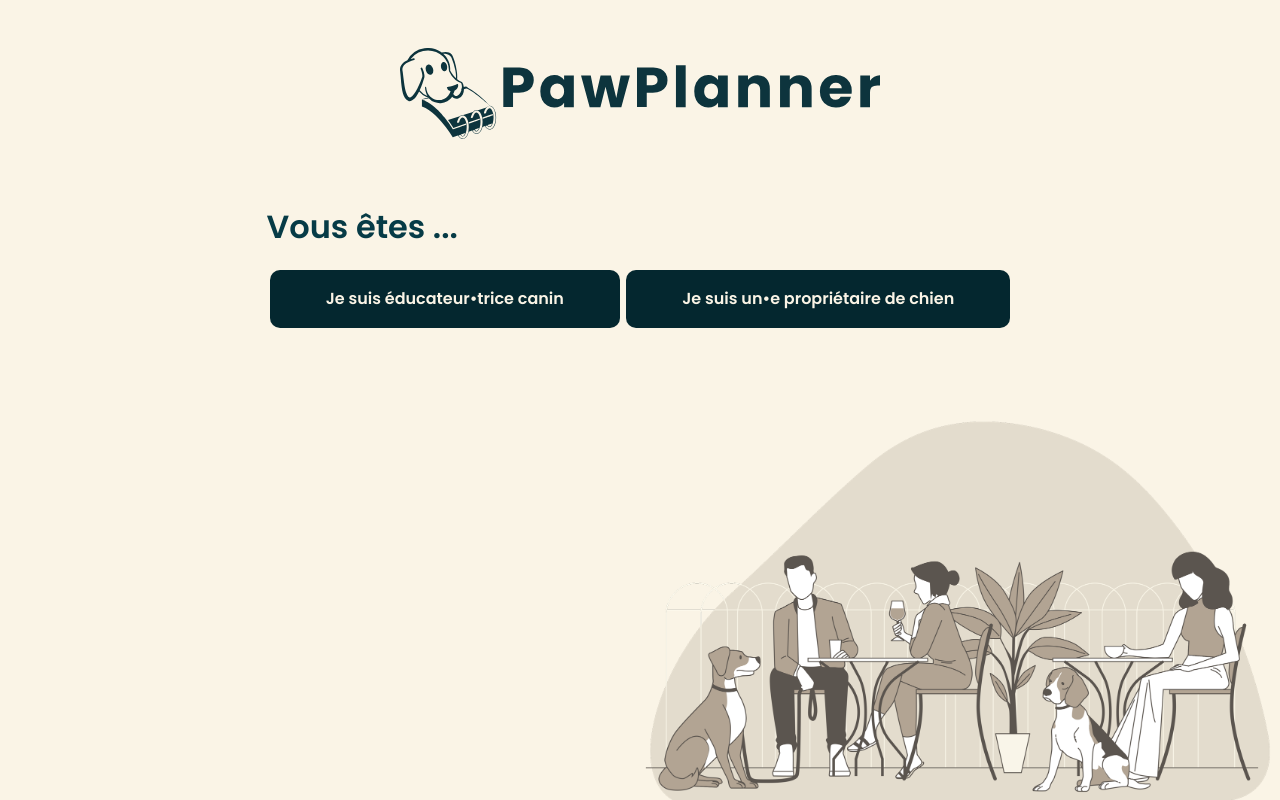
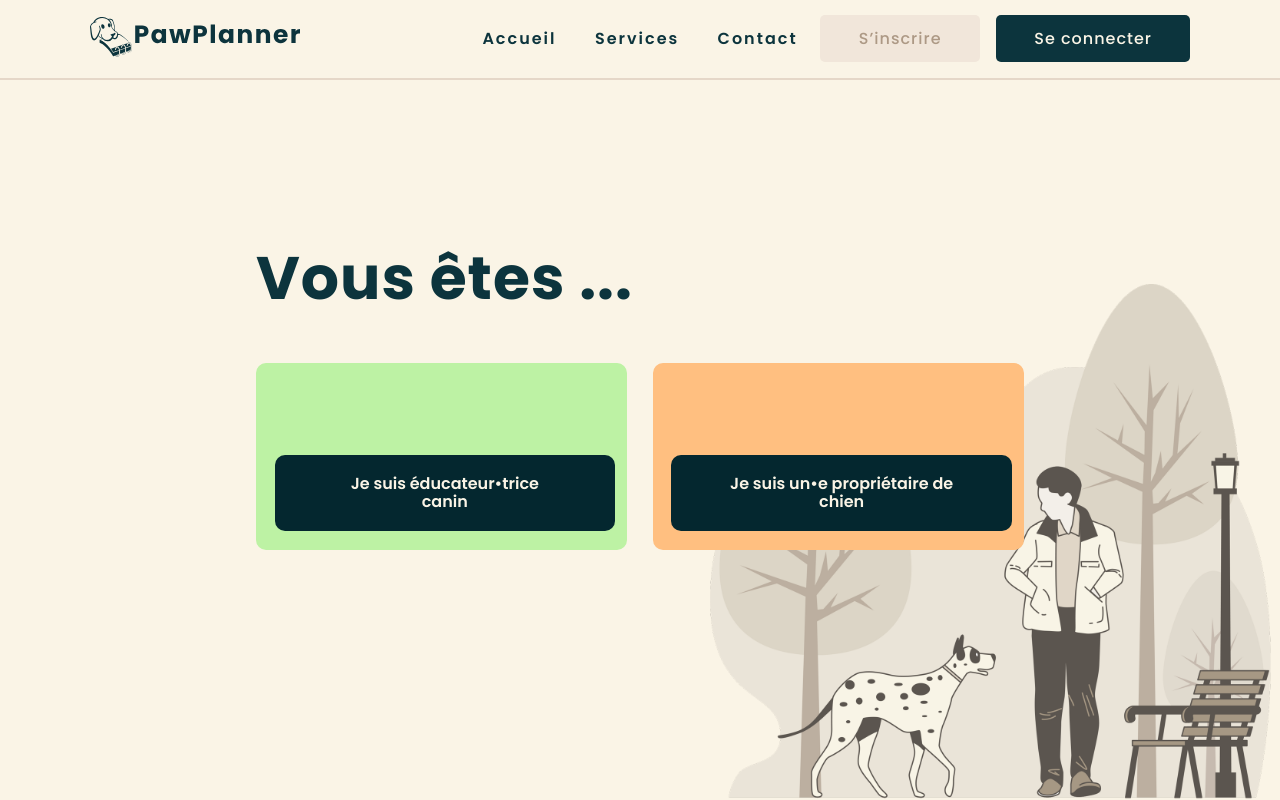
Before and after one commit to WildCodeSchool/cdajs-2405-projet-la-meute, a React (Vite) app in the folder client/: page /registration in a window 1280 px wide. Built offline with nearby package versions, Linux system fonts and the light colour scheme.

Commit message:
Première étape frontend

```diff
--- a/client/src/components/_atoms/Button/Button.scss
+++ b/client/src/components/_atoms/Button/Button.scss
@@ -1,22 +1,24 @@
 @import "@style";
 
 .button {
-    all: unset;
+    all: inherit;
     min-height: $btn-height;
     color: $primary-light;
     font-weight: $semiBold;
     border-radius: $atoms-radius;
-    padding: 0.8rem;
+    padding: 1.25rem;
     padding-inline: 3.5rem;
     margin: 0.2rem;
     font-size: $s;
     background-color: $blue-200;
     text-align: center;
     cursor: pointer;
+    border: none;
 
     &.btn-submit {
         $background-color: $blue-200;
         background-color: $background-color;
+
         &:hover {
             background-color: lighten($background-color, 10%);
         }
@@ -25,6 +27,7 @@
     &.btn-deny {
         $background-color: $blue-500;
         background-color: $background-color;
+
         &:hover {
             background-color: lighten($background-color, 10%);
         }
@@ -33,6 +36,7 @@
     &.btn-invite {
         $background-color: $blue-500;
         background-color: $background-color;
+
         &:hover {
             background-color: lighten($background-color, 10%);
         }
@@ -41,6 +45,7 @@
     &.btn-default {
         $background-color: $blue-200;
         background-color: $background-color;
+
         &:hover {
             background-color: lighten($background-color, 10%);
         }
@@ -49,9 +54,9 @@
     &.btn-role-select {
         $background-color: $blue-500;
         background-color: $background-color;
-        cursor: pointer;
+
         &:hover {
-          background-color: lighten($background-color, 5%);
+            background-color: lighten($background-color, 10%);
         }
-      }
+    }
 }
--- a/client/src/layouts/WelcomePage/Header.scss
+++ b/client/src/layouts/WelcomePage/Header.scss
@@ -44,7 +44,23 @@
     }
 }
 
-.welcomepage__header--button {
+.welcomepage__header--button-sign {
+    background-color: $beige-200;
+    color: $beige-500;
+    font-size: $s;
+    font-weight: $medium;
+    font-style: normal;
+    padding: 1.5vh 3vw;
+    border-radius: 5px;
+    letter-spacing: 1px;
+
+    &:hover {
+        background-color: $beige-300;
+        color: $beige-500;
+    }
+}
+
+.welcomepage__header--button-login {
     background-color: $primary-dark;
     color: $primary-light;
     font-size: $s;
@@ -52,6 +68,8 @@
     font-style: normal;
     padding: 1.5vh 3vw;
     border-radius: 5px;
+    letter-spacing: 1px;
+    margin-left: $s;
 
     &:hover {
         background-color: $blue-100;
--- a/client/src/layouts/WelcomePage/Header.tsx
+++ b/client/src/layouts/WelcomePage/Header.tsx
@@ -17,9 +17,14 @@ function Header() {
 					<a href="/services">Services</a>
 					<a href="/contact">Contact</a>
 				</div>
-				<a href="/login" className="welcomepage__header--button">
-					Se connecter / S’inscrire
-				</a>
+				<div>
+					<a href="/registration" className="welcomepage__header--button-sign">
+						S’inscrire
+					</a>
+					<a href="/login" className="welcomepage__header--button-login">
+						Se connecter
+					</a>
+				</div>
 			</header>
 		</>
 	);
--- a/client/src/pages/Homepage/Homepage.tsx
+++ b/client/src/pages/Homepage/Homepage.tsx
@@ -22,7 +22,7 @@ function Homepage() {
 				<h2>De quel côté êtes-vous ?</h2>
 				<div className="homepage__div--choice">
 					<div className="homepage__div--choice-left">
-						<h3 className="homepage__div--choice-title">Éducateur</h3>
+						<h3 className="homepage__div--choice-title">🙋🏻‍♂️ Éducateur</h3>
 						<p className="homepage__div--choice-text">
 							Optimisez votre emploi du temps grâce à notre plateforme de
 							gestion de planning. En tant qu’Éducateur canin, vous pourrez
@@ -31,7 +31,7 @@ function Homepage() {
 						</p>
 					</div>
 					<div className="homepage__div--choice-right">
-						<h3 className="homepage__div--choice-title">Propriétaire</h3>
+						<h3 className="homepage__div--choice-title">🐶 Propriétaire</h3>
 						<p className="homepage__div--choice-text">
 							Simplifiez la gestion des séances avec votre Éducateur canin. En
 							tant que Propriétaire, vous pouvez consulter facilement les
--- a/client/src/pages/Registration/Registration.scss
+++ b/client/src/pages/Registration/Registration.scss
@@ -2,30 +2,71 @@
 
 .registration {
     min-height: 100vh;
-    background-image: url("@/assets/illustrations/chien-attendant-sages-restaurant-proprietaires.png");
-    background-size: 50%;
+    background-image: url("@/assets/illustrations/promeneur-proprietaire-se-baladant-avec-son-chien-au-parc.png");
+    background-size: 45%;
     background-position: bottom right;
     background-repeat: no-repeat;
     display: flex;
     flex-direction: column;
     align-items: center;
+    justify-content: center;
+}
 
-    &__logo {
-        width: 30rem;
-        margin-inline: auto;
-        max-width: 80%;
-        margin-block: 3rem;
-    }
+.registration__section--choice {
 
-    &__form {
-        margin-block: 0;
-    }
+    width: 60%;
 
-    &__bottomLinks:first-child {
-        margin-block-end: 1rem;
+    h2 {
+        color: $primary-dark;
+        font-size: 3.75rem;
+        font-weight: $bold;
+        font-style: normal;
+        letter-spacing: 1px;
     }
 }
 
+.registration__div--choice {
+    display: flex;
+    flex-direction: row;
+    justify-content: space-between;
+    align-items: center;
+    padding-bottom: 7vh;
+    gap: 2vw;
+}
+
+.registration__div--choice-left {
+    background-color: $green-100;
+    padding: 2%;
+    width: 100%;
+    border-radius: $atoms-radius;
+}
+
+.registration__div--choice-right {
+    background-color: $orange-300;
+    padding: 2%;
+    width: 100%;
+    border-radius: $atoms-radius;
+}
+
+.registration__div--choice-title {
+    margin-top: 1vh;
+    color: $blue-300;
+    font-size: $xl;
+    font-weight: $bold;
+}
+
+.registration__div--choice-text {
+    color: $blue-300;
+    font-size: $s;
+    line-height: 1.75rem;
+    text-align: left;
+}
+
+.registration__form {
+    margin-top: 15vh;
+    margin-bottom: 15vh;
+    width: 50%;
+}
 
 @media screen and (max-width: 600px) {
     .registration {
--- a/client/src/pages/Registration/Registration.tsx
+++ b/client/src/pages/Registration/Registration.tsx
@@ -1,30 +1,37 @@
 import { useState } from "react";
 import Form from "@/components/_molecules/Form/Form";
 import "./Registration.scss";
-import logo from "@/assets/logo/night-blue/symbol-aside/logo-pawplanner-symbol-aside-night-blue.svg";
 import TextInput from "@/components/_atoms/Inputs/TextInput/TextInput";
 import Button from "@/components/_atoms/Button/Button";
+import Header from "@/layouts/WelcomePage/Header";
 
 function Registration() {
 	const [role, setRole] = useState<"trainer" | "owner" | null>(null);
 	return (
+		<>
+			<Header />
 			<main className="registration">
-			<img
-				className="registration__logo"
-				src={logo}
-				alt="Le logo de PawPlanner"
-			/>
 
 				{!role ? (
-				<div className="registration__roleSelection">
-					<h1>Vous êtes ...</h1>
+					<>
+						<section className="registration__section--choice">
+							<h2>Vous êtes ...</h2>
+							<div className="registration__div--choice">
+								<div className="registration__div--choice-left">
+									<h3 className="registration__div--choice-title">🙋🏻‍♂️ Éducateur</h3>
 									<Button type="role-select" onClick={() => setRole("trainer")}>
 										Je suis éducateur•trice canin
 									</Button>
+								</div>
+								<div className="registration__div--choice-right">
+									<h3 className="registration__div--choice-title">🐶 Propriétaire</h3>
 									<Button type="role-select" onClick={() => setRole("owner")}>
 										Je suis un•e propriétaire de chien
 									</Button>
 								</div>
+							</div>
+						</section>
+					</>
 				) : (
 					<Form className="registration__form" title="Inscription">
 						{role === "trainer" && <TextInput type="SIRET" required />}
@@ -40,22 +47,19 @@ function Registration() {
 						<TextInput type="telephone" />
 						<input type="hidden" name="role" value={role} />
 
-					<Button type="form-deny" href="/">
+						<Button type="form-deny" href="/registration">
 							Retour
 						</Button>
 
 						<Button type="submit">S'inscrire</Button>
-
-					<p className="registration__bottomLinks">
-						Si vous avez oublié votre mot de passe <a href="/">cliquez ici</a>.
-					</p>
-					<p className="registration__bottomLinks">
+							<p>
 								Si vous avez déjà un compte vous pouvez{" "}
 								<a href="/login"> vous connecter ici</a>.
 							</p>
 					</Form>
 				)}
 			</main>
+		</>
 	);
 }
 
--- a/client/src/styles/_variables.scss
+++ b/client/src/styles/_variables.scss
@@ -2,6 +2,9 @@
 @import url('https://fonts.googleapis.com/css2?family=Poppins:ital,wght@0,100;0,200;0,300;0,400;0,500;0,600;0,700;0,800;0,900;1,100;1,200;1,300;1,400;1,500;1,600;1,700;1,800;1,900&display=swap');
 
 // Colors palette
+$beige-600: #64503C;
+$beige-500: #AD9985;
+$beige-400: #B8A694;
 $beige-300: #E5D7C8;
 $beige-200: #F1E6DA;
 $beige-100: #FAF4E6;
```
Also changed, not shown: client/src/assets/illustrations/promeneur-proprietaire-se-baladant-avec-son-chien-au-parc.png (added). Lines whose indentation alone changed are shown as unchanged.
